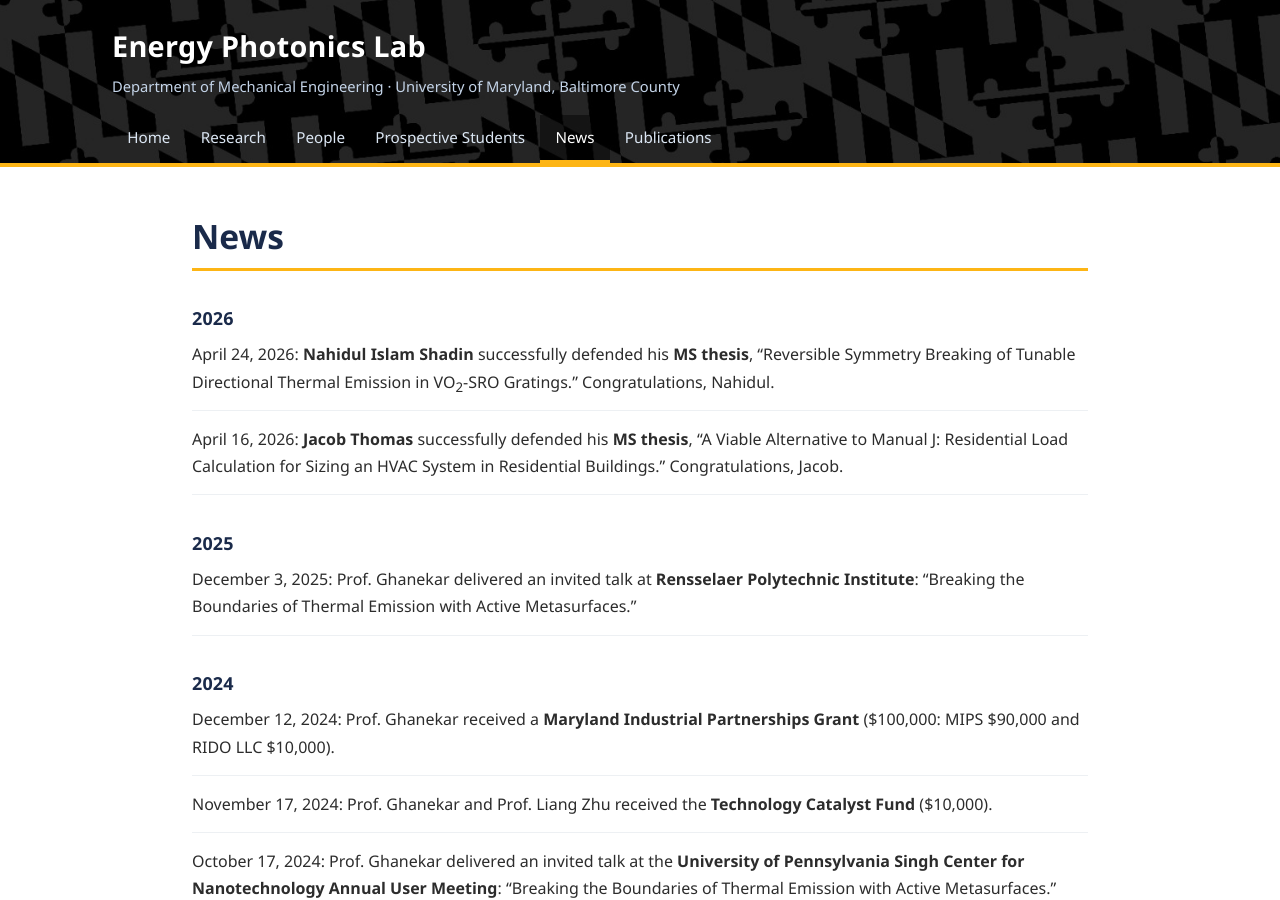
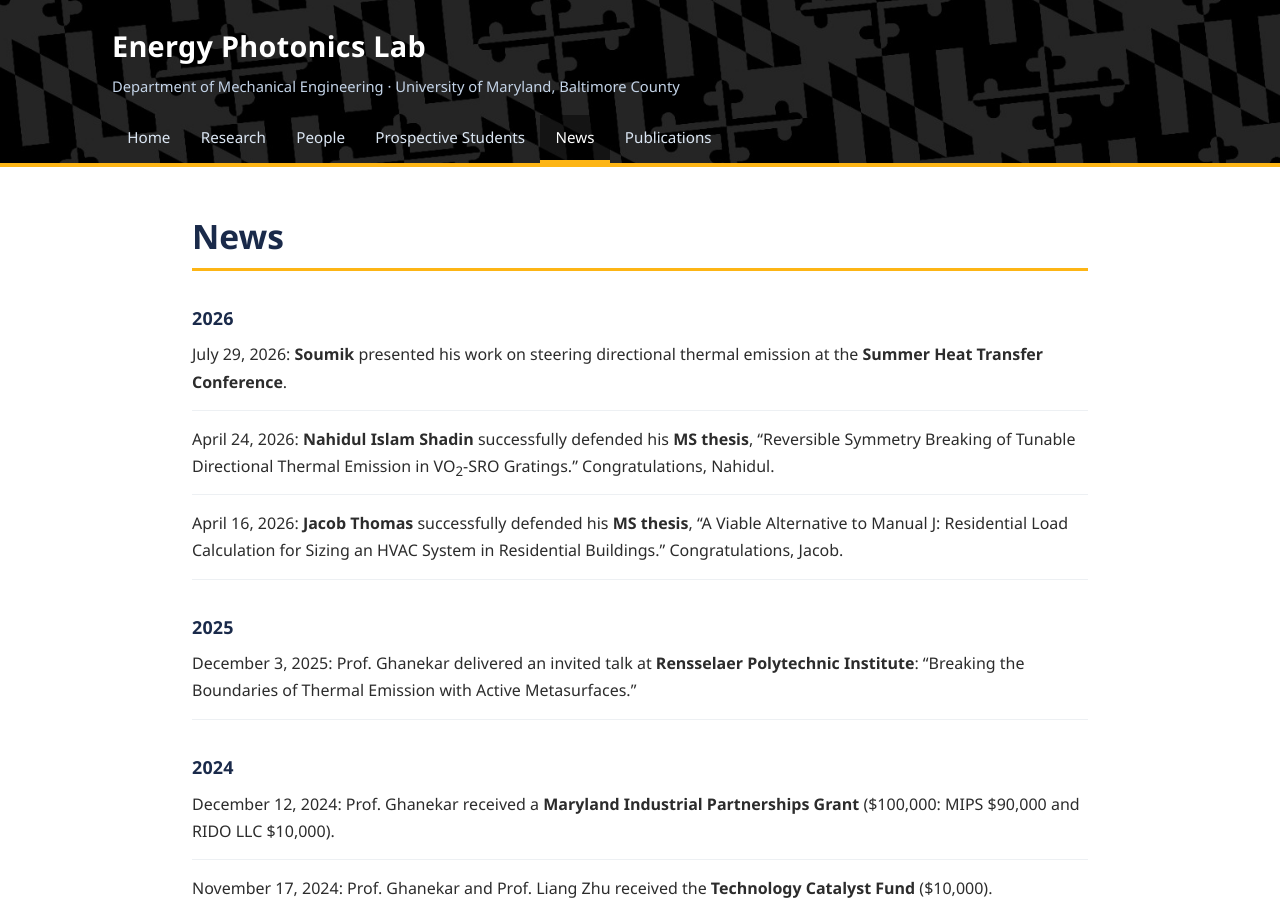
Before and after one commit to alokghanekar/Energy-Photonics-Lab, a Jekyll site: the page built from news.html, in a window 1280 px wide and 900 px high. Built offline with Jekyll 4.4.1, drawn with Linux system fonts in a browser that asks for light colours.

Commit message:
Add July 29, 2026 news item: Soumik's SHTC presentation
Co-Authored-By: Claude Opus 4.8 <noreply@anthropic.com>
Claude-Session: https://claude.ai/code/session_01VuNoPfxguXq3gEbfsiCHz7

```diff
--- a/news.html
+++ b/news.html
@@ -7,6 +7,7 @@ description: News, awards, invited talks, student milestones, and other updates
 <h1>News</h1>
 <div class="news-list">
   <h2>2026</h2>
+  <p><time datetime="2026-07-29">July 29, 2026</time>: <strong>Soumik</strong> presented his work on steering directional thermal emission at the <strong>Summer Heat Transfer Conference</strong>.</p>
   <p><time datetime="2026-04-24">April 24, 2026</time>: <strong>Nahidul Islam Shadin</strong> successfully defended his <strong>MS thesis</strong>, “Reversible Symmetry Breaking of Tunable Directional Thermal Emission in VO<sub>2</sub>-SRO Gratings.” Congratulations, Nahidul.</p>
   <p><time datetime="2026-04-16">April 16, 2026</time>: <strong>Jacob Thomas</strong> successfully defended his <strong>MS thesis</strong>, “A Viable Alternative to Manual J: Residential Load Calculation for Sizing an HVAC System in Residential Buildings.” Congratulations, Jacob.</p>
 
```
